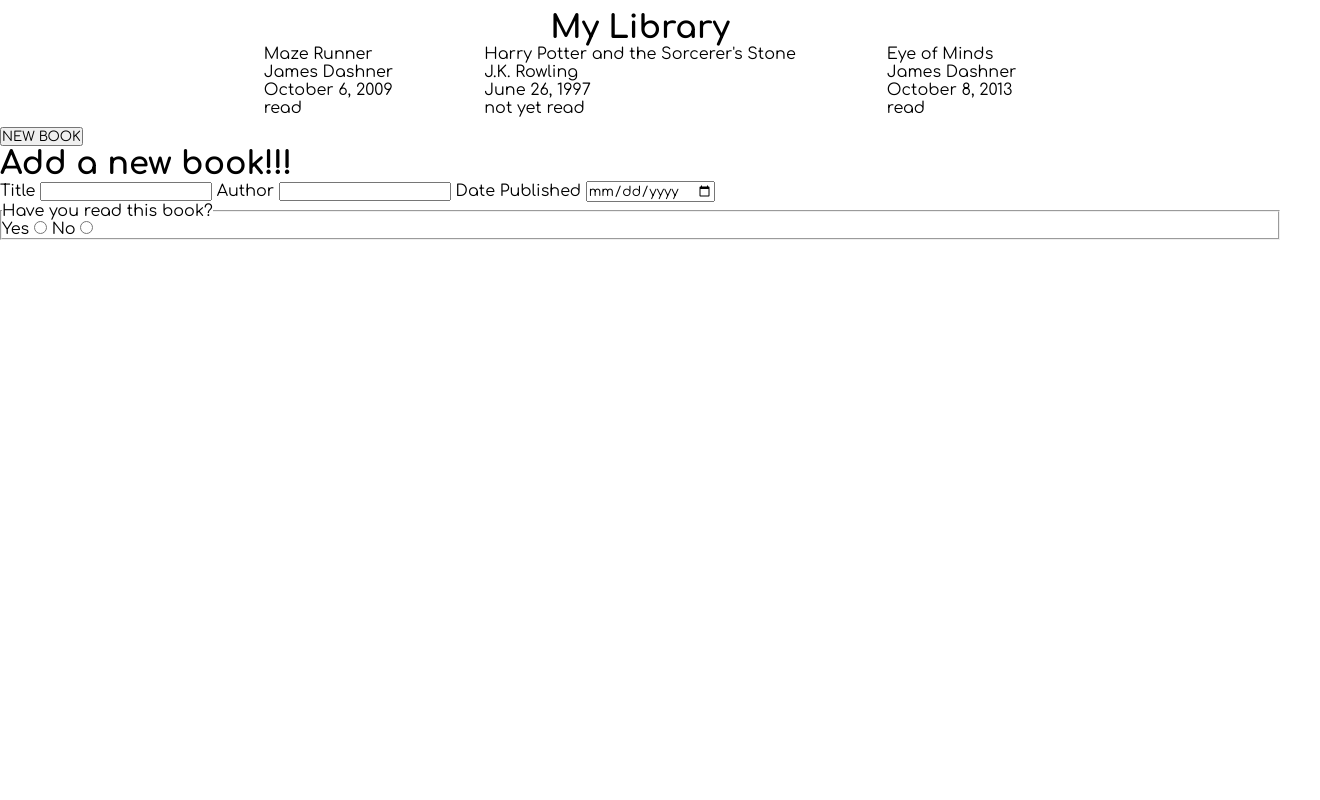
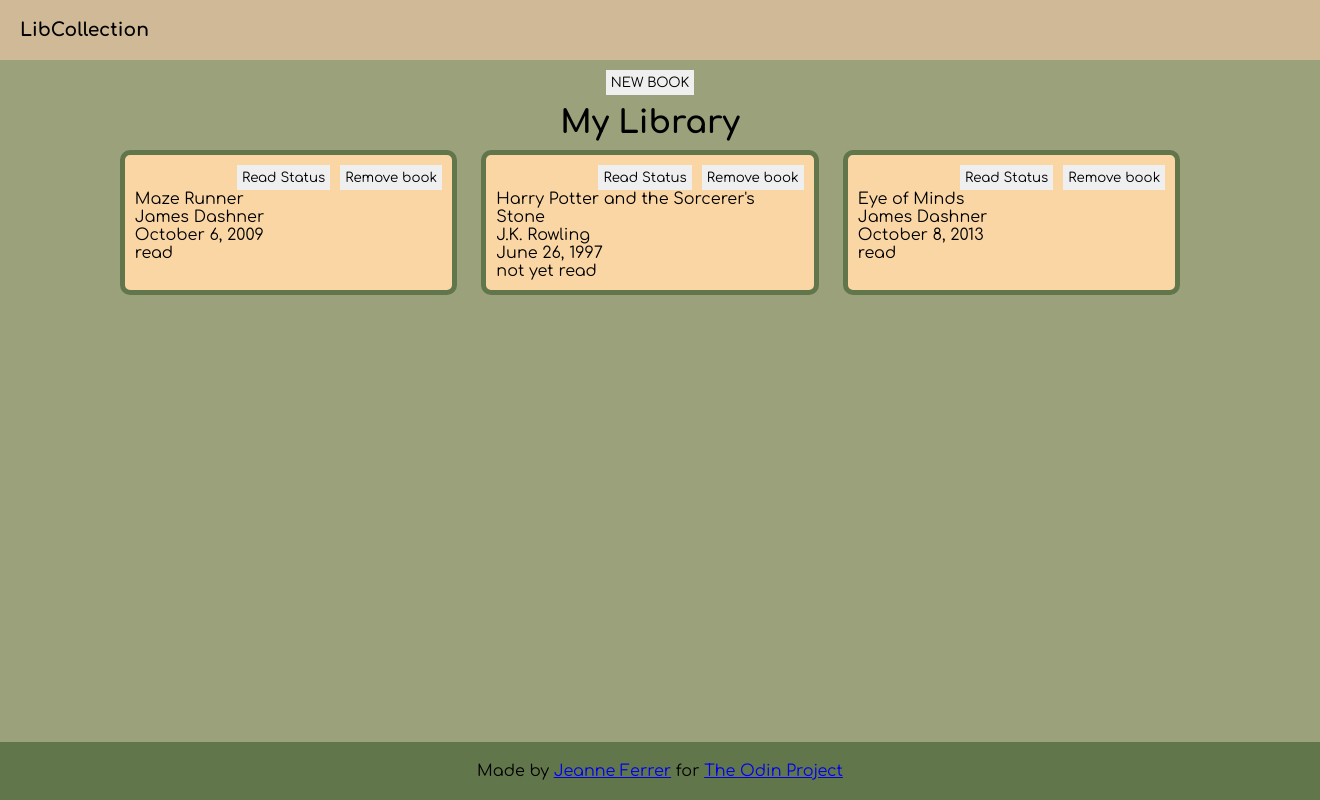
Before and after one commit to adiferrer/odin-library, a plain HTML site: page index.html in a window 1280 px wide. Shown: the whole page, 1320 px wide, since content can reach past the window. Drawn offline with Linux system fonts and the light colour scheme.

Commit message:
Set up basic library
Finished debugging form and display

```diff
--- a/index.html
+++ b/index.html
@@ -9,15 +9,14 @@
 </head>
 <body>
     <div id="container">
-        <h1>My Library</h1>
-        <div id="library">
-
+        <div id="header">
+            <h3>LibCollection</h3>
         </div>
-    </div>
-
-    <button id="add-book" onclick="addBookToLibrary">NEW BOOK</button>
+        <div id="main-content">
+            <button id="open-book-form" onclick="openForm()">NEW BOOK</button>
+            <!-- Pop-up Form -->
             <div id="form-popup">
-        <form action="" id="form-container">
+                <form action="" id="form-container" method="post">
                     <h1>Add a new book!!!</h1>
 
                     <label for="title">Title</label>
@@ -33,13 +32,24 @@
                         <legend>Have you read this book?</legend>
                         <div>
                             <label for="read">Yes</label>
-                    <input type="radio" name="isRead" id="read" value="true">
+                            <input type="radio" name="isRead" id="read" value="true" required>
 
                             <label for="notRead">No</label>
                             <input type="radio" name="isRead" id="notRead" value="false">
                         </div>
                     </fieldset>
+
+                    <button type="submit" class="btn" id="add-book">Add Book</button>
+                    <button type="button" class="btn" onclick="closeForm()">Close</button>
                 </form>
+            </div>
+            <h1>My Library</h1>
+            <div id="library"></div>
+        </div>
+        <div id="footer">
+            Made by <a href="https://github.com/adiferrer">Jeanne Ferrer</a>
+            for <a href="https://www.theodinproject.com/lessons/node-path-javascript-library">The Odin Project</a>
+        </div>
     </div>
 
     <script src="script.js"></script>
--- a/script.js
+++ b/script.js
@@ -1,4 +1,6 @@
-let myLibrary = [
+datePublished.max = new Date().toLocaleDateString('en-ca');
+const libraryDisplay = document.getElementById('library');
+let myLibrary = [ // array of book objects
     {
         title: 'Maze Runner',
         author: 'James Dashner',
@@ -19,36 +21,76 @@
     }
 ];
 
-
 function Book(title, author, datePublished, isRead) {
     this.title = title;
     this.author = author;
-    this.datePublished = datePublished;
+
+    const date = new Date(datePublished).toDateString().split(' '); // converts date to words
+    this.datePublished = `${date[1]} ${date[2]}, ${date[3]} `;
     this.isRead = isRead;
+    this.imgSrc = "";
 
     this.info = function() {
         return `${title} by ${author}, published ${datePublished}, ${isRead ? "read" : "not yet read"}`;
     }
 }
 
-function addBookToLibrary() {
+function openForm() { // shows form
+    document.getElementById("form-popup").style.display = "block";
+    document.getElementById("open-book-form").disabled = true;
 }
 
-function displayBooks() {
-    const libraryDisplay = document.getElementById('library');
+function closeForm() { // hides form
+    document.getElementById("form-popup").style.display = "none";
+    document.getElementById("open-book-form").disabled = false;
+}
 
-    myLibrary.forEach(book => {
+function addBookToLibrary() { // adds a new book
+    const newBook = new Book(document.getElementById('title').value,
+                            document.getElementById('author').value,
+                            document.getElementById('datePublished').value,
+                            document.querySelector('input[name="isRead"]:checked').value);
+
+    myLibrary.push(newBook);
+    displayBook(newBook);
+}
+
+function displayBook(book) {
     const card = document.createElement('div');
     card.className = 'library-book';
 
-        for (property in book) {
+    // change read status and remove book buttons
+    const actionBtns = document.createElement('div');
+    actionBtns.className = 'action-btns';
+    for(let b = 1; b <= 2; b++) {
+        const button = document.createElement('button');
+        button.setAttribute("type", "button");
+        let btnText;
+
+        if (b === 1) {
+            button.className = 'read-status';
+            btnText = document.createTextNode('Read Status');
+        } else if (b === 2) {
+            button.className = 'remove-btn';
+            btnText = document.createTextNode('Remove book');
+        }
+
+        button.appendChild(btnText);
+        actionBtns.appendChild(button);
+    }
+    card.appendChild(actionBtns);
+
+    // displays book and its information in website
+    for (const property in book) {
         const textDiv = document.createElement('div');
         let text;
 
-            if (property !== 'imageSrc' && property !== 'isRead') {
-                text = document.createTextNode(`${book[property]}`);
+        if (property === 'title' || property === 'author' || property === 'datePublished') {
+            text = document.createTextNode(book[property]);
         } else if (property === 'isRead') {
             text = document.createTextNode(`${book[property] ? "read" : "not yet read"}`);
+        } else {
+            continue;
         }
 
         textDiv.appendChild(text);
@@ -56,12 +98,27 @@
     }
 
     libraryDisplay.appendChild(card);
-    });
 }
 
-displayBooks();
+function removeBook() {
 
-const addBook = document.getElementById("add-book");
-addBook.addEventListener('click', () => {
+}
 
-})
+function changeReadStatus() {
+
+}
+
+myLibrary.forEach(book => displayBook(book));
+
+const form = document.querySelector("#form-container");
+form.addEventListener("submit", function (event) {
+    event.preventDefault();
+
+    addBookToLibrary();
+
+    // clear form once submitted
+    document.getElementById('title').value = '';
+    document.getElementById('author').value = '';
+    document.getElementById('datePublished').value = '';
+    document.querySelector('input[name=isRead]:checked').checked = false;
+});
--- a/style.css
+++ b/style.css
@@ -1,4 +1,11 @@
 @import url('https://fonts.googleapis.com/css2?family=Comfortaa:wght@300;400;500;600;700&display=swap');
+
+:root {
+    --header-color: rgb(207, 185, 151);
+    --body-color: rgb(155, 161, 123);
+    --book-color: rgb(250, 214, 165);
+    --footer-color: rgb(97, 118, 75);
+}
 
 * {
     margin: 0px;
@@ -7,22 +14,124 @@
 }
 
 body {
-    width: 100vw;
-    height: 100vh;
+    background-color: var(--body-color);
+}
+
+.library-book {
+    width: 150px;
+    height: max-content;
+    padding: 10px;
+    background-color: var(--book-color);
+
+    border: 5px solid var(--footer-color);
+    border-radius: 10px;
+}
+
+@media only screen and (min-width: 600px) {
+    #main-content {
+        padding: 10px;
+    }
+
+    #library {
+        display: grid;
+        grid-template-columns: repeat(3, 1fr);
+        grid-auto-rows: max-content;
+        justify-items: center;
+        gap: 20px;
+    }
+
+    .library-book {
+        width: 90%;
+        height: auto;
+    }
 }
 
 #container {
-    padding: 10px;
-
+    width: 100vw;
+    height: 100vh;
 
     display: flex;
     flex-direction: column;
+}
+
+#header,
+#footer {
+    width: 100%;
+    padding: 20px;
+}
+
+#header {
+    background-color: var(--header-color);
+}
+
+#main-content {
+    width: 100%;
+
+    display: inherit;
+    flex-direction: inherit;
+    flex: 1;
     justify-content: center;
     align-items: center;
 }
 
+button,
+#open-book-form:disabled,
+input:not([type='radio']) {
+    appearance: none;
+    padding: 5px;
+    border: none;
+}
+
+#open-book-form:disabled {
+    color: rgba(255, 255, 255, 0.638);
+    background-color: var(--footer-color);
+}
+
+#form-popup {
+    display: none;
+
+    position: fixed;
+    /* top: 0px;
+    right: 0px;
+    bottom: 0px;
+    left: 0px; */
+}
+
+#form-container {
+    padding: 20px;
+    background-color: var(--header-color);
+
+    display: flex;
+    flex-direction: column;
+    gap: 20px;
+}
+
+#main-content > h1 {
+    padding: 5px;
+    margin: 5px;
+}
+
 #library {
-    display: grid;
-    grid-template-columns: repeat(3, 1fr);
-    justify-items: center;
+    flex: 1;
 }
+
+.library-book > div:first-child {
+    align-self: center;
+}
+
+.action-btns {
+    display: flex;
+    justify-content: end;
+    gap: 10px;
+}
+
+.read-status,
+.remove-btn {
+    width: max-content;
+    height: max-content;
+}
+
+#footer {
+    text-align: center;
+    background-color: var(--footer-color);
+}
```
Also changed, not shown: odin-library.png (added), 1 other file. Lines whose indentation alone changed are shown as unchanged.
